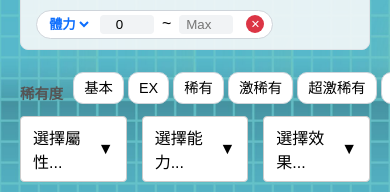
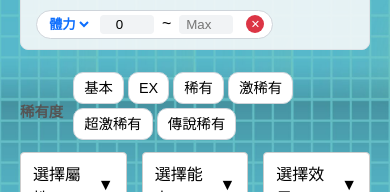
Before and after one commit to ou-joy/web_project, a Vue app: page /cats in a window 390 px wide. Shown: the part 215-407 px from the top of the page. Built offline with nearby package versions, Linux system fonts and the light colour scheme.

Commit message:
fix:rarity顯示

```diff
--- a/src/components/Cats.vue
+++ b/src/components/Cats.vue
@@ -734,7 +734,6 @@ p.hint {
   }
   .rarity{
     width: 100%;
-    white-space: nowrap;
   }
 }
 </style>
```
